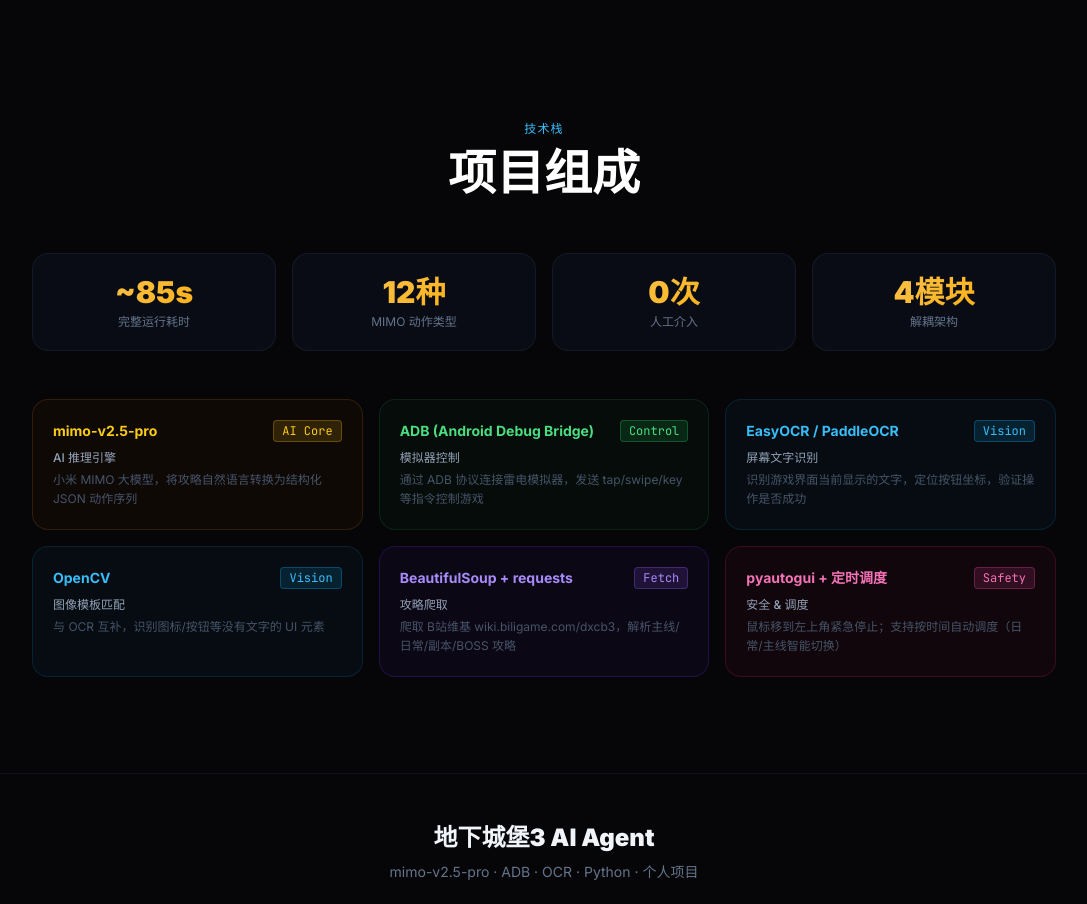
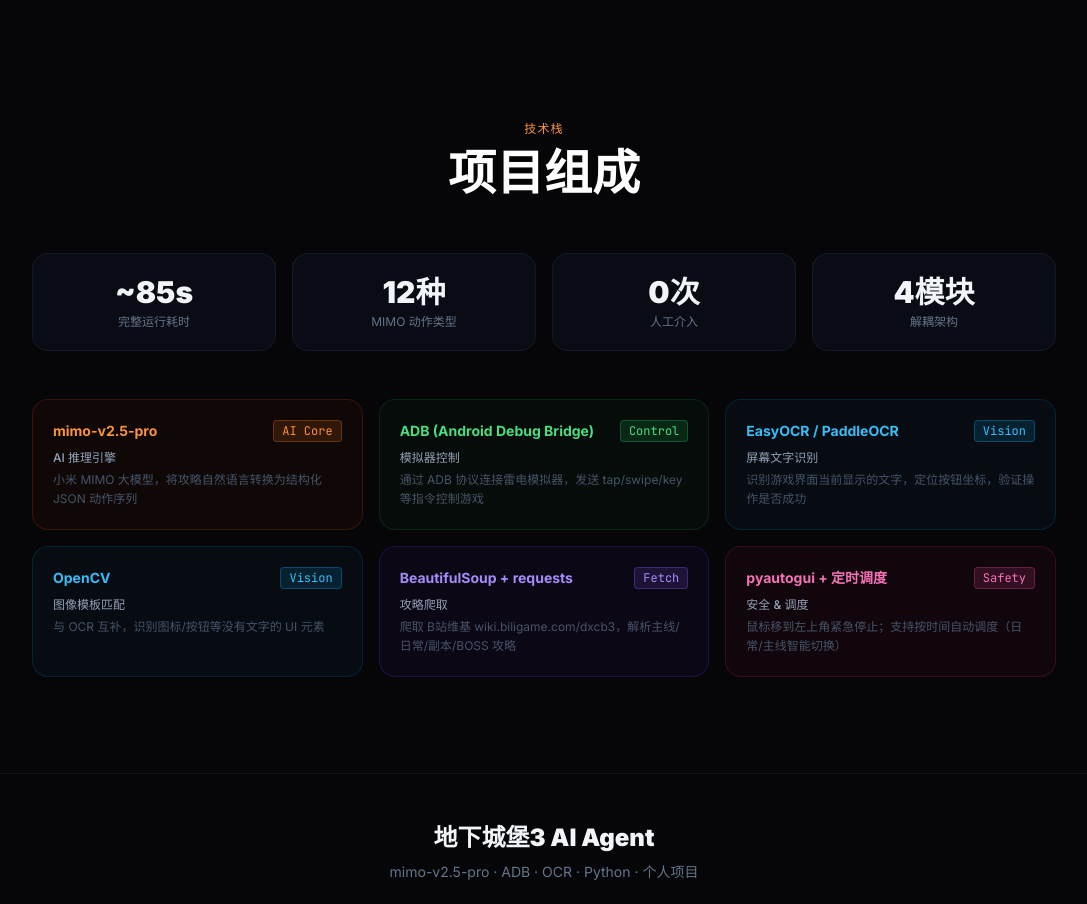
Before and after one commit to mzl2233/dxc3-agent, a React (Vite) app: page / in a window 1280 px wide. Shown: the part 3000-3904 px from the top of the page, without its empty margins (96-1183 px from the left). Built offline with nearby package versions, Linux system fonts and the light colour scheme; the HTML template or start-up script is replaced by a standard one.

Commit message:
update: src/components/Modules.jsx

```diff
--- a/src/components/Modules.jsx
+++ b/src/components/Modules.jsx
@@ -1,7 +1,7 @@
 import { useEffect, useRef, useState } from 'react'
 
 const TECH = [
-  { name: 'mimo-v2.5-pro', role: 'AI 推理引擎', detail: '小米 MIMO 大模型，将攻略自然语言转换为结构化 JSON 动作序列', badge: 'AI Core', bc: 'bg-yellow-500/15 border-yellow-500/30 text-yellow-400', c: 'text-yellow-400', b: 'border-yellow-800/30 bg-yellow-950/15' },
+  { name: 'mimo-v2.5-pro', role: 'AI 推理引擎', detail: '小米 MIMO 大模型，将攻略自然语言转换为结构化 JSON 动作序列', badge: 'AI Core', bc: 'bg-orange-500/15 border-orange-500/30 text-orange-400', c: 'text-orange-400', b: 'border-orange-800/30 bg-orange-950/15' },
   { name: 'ADB (Android Debug Bridge)', role: '模拟器控制', detail: '通过 ADB 协议连接雷电模拟器，发送 tap/swipe/key 等指令控制游戏', badge: 'Control', bc: 'bg-green-500/15 border-green-500/30 text-green-400', c: 'text-green-400', b: 'border-green-800/30 bg-green-950/15' },
   { name: 'EasyOCR / PaddleOCR', role: '屏幕文字识别', detail: '识别游戏界面当前显示的文字，定位按钮坐标，验证操作是否成功', badge: 'Vision', bc: 'bg-sky-500/15 border-sky-500/30 text-sky-400', c: 'text-sky-400', b: 'border-sky-800/30 bg-sky-950/15' },
   { name: 'OpenCV', role: '图像模板匹配', detail: '与 OCR 互补，识别图标/按钮等没有文字的 UI 元素', badge: 'Vision', bc: 'bg-sky-500/15 border-sky-500/30 text-sky-400', c: 'text-sky-400', b: 'border-sky-800/30 bg-sky-950/15' },
@@ -29,7 +29,7 @@
     <section className="py-24 px-4">
       <div className="max-w-5xl mx-auto">
         <div className="text-center mb-14">
-          <p className="text-sky-400 text-xs font-mono uppercase tracking-widest mb-3">技术栈</p>
+          <p className="text-orange-400 text-xs font-mono uppercase tracking-widest mb-3">技术栈</p>
           <h2 className="text-4xl sm:text-5xl font-black text-white mb-3">项目组成</h2>
         </div>
 
@@ -38,7 +38,7 @@
             <div key={s.l} className={`text-center p-5 rounded-2xl bg-slate-900/40 border border-slate-800/50
               transition-all duration-500 ${vis ? 'opacity-100 translate-y-0' : 'opacity-0 translate-y-6'}`}
               style={{ transitionDelay: `${i * 70}ms` }}>
-              <div className="text-3xl font-black mb-1 gold">{s.v}</div>
+              <div className="text-3xl font-black mb-1 orange-text">{s.v}</div>
               <div className="text-slate-500 text-xs">{s.l}</div>
             </div>
           ))}
```
